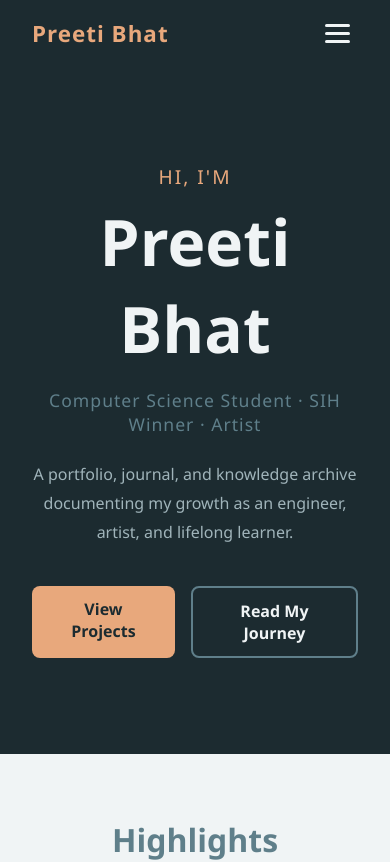
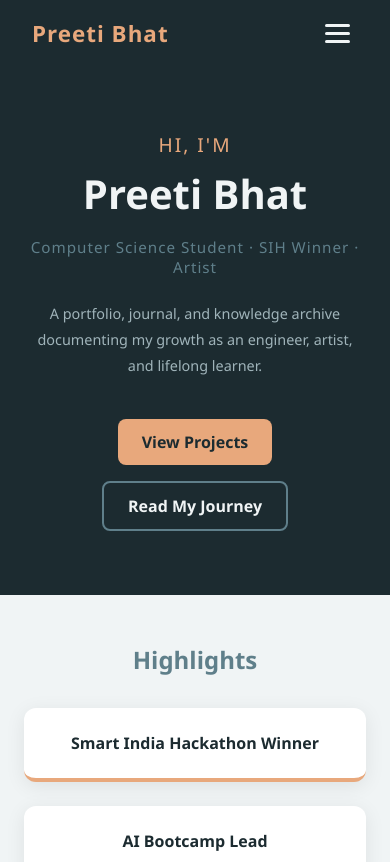
Before and after one commit to Preeti-Bhat6101/preeti-bhat, a React (Create React App) app in the folder client/: page / in a window 390 px wide. Shown: the top 862 px of the page. Built offline with nearby package versions, Linux system fonts and the light colour scheme; no server answers.

Commit message:
home page responsiveness

```diff
--- a/client/src/pages/Home.css
+++ b/client/src/pages/Home.css
@@ -107,3 +107,41 @@
 .highlight-card:hover {
   transform: translateY(-4px);
 }
+
+@media (max-width: 768px) {
+  .hero {
+    padding: 4rem 1.5rem;
+  }
+
+  .hero-name {
+    font-size: 2.5rem;
+  }
+
+  .hero-tagline {
+    font-size: 0.95rem;
+  }
+
+  .hero-description {
+    font-size: 0.9rem;
+  }
+
+  .hero-buttons {
+    flex-direction: column;
+    align-items: center;
+  }
+
+  .btn-primary,
+  .btn-secondary {
+    width: auto;
+    padding: 0.75rem 1.5rem;
+    text-align: center;
+  }
+
+  .highlights {
+    padding: 3rem 1.5rem;
+  }
+
+  .highlights h2 {
+    font-size: 1.5rem;
+  }
+}
```
